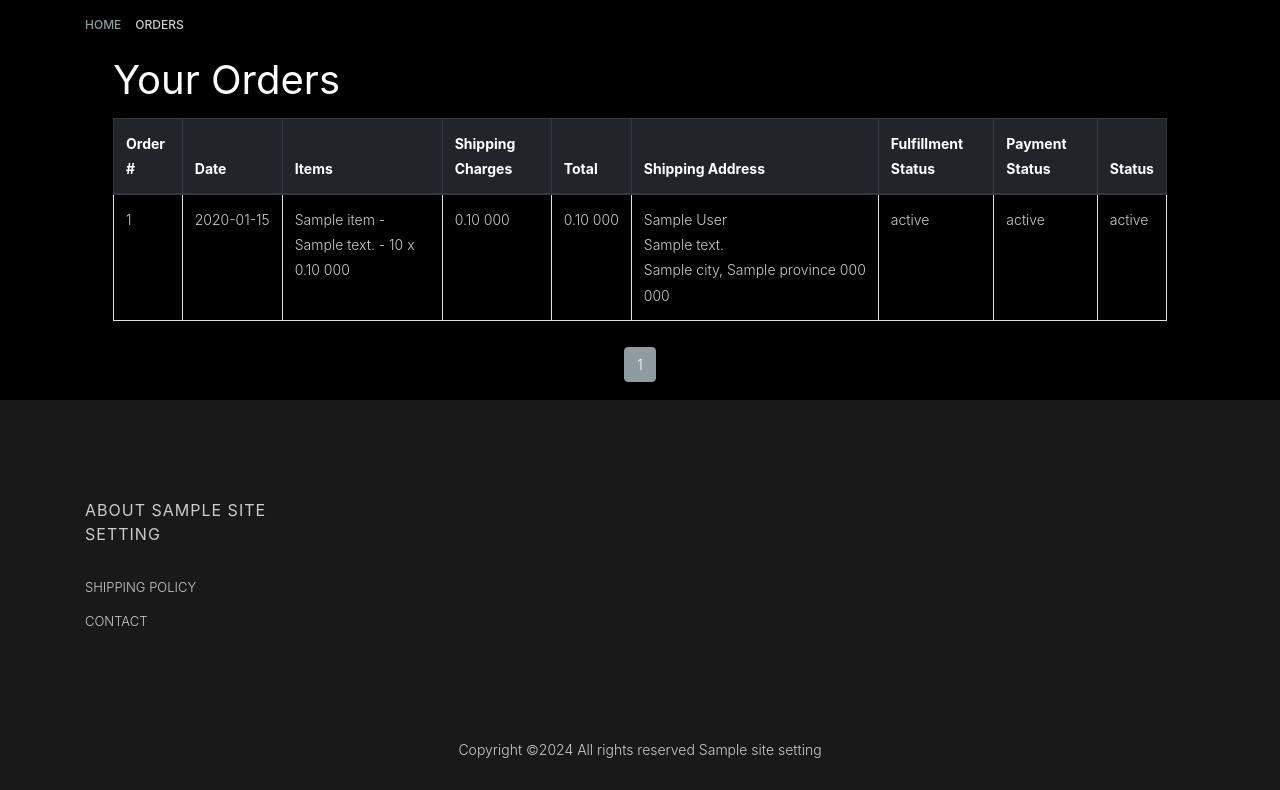
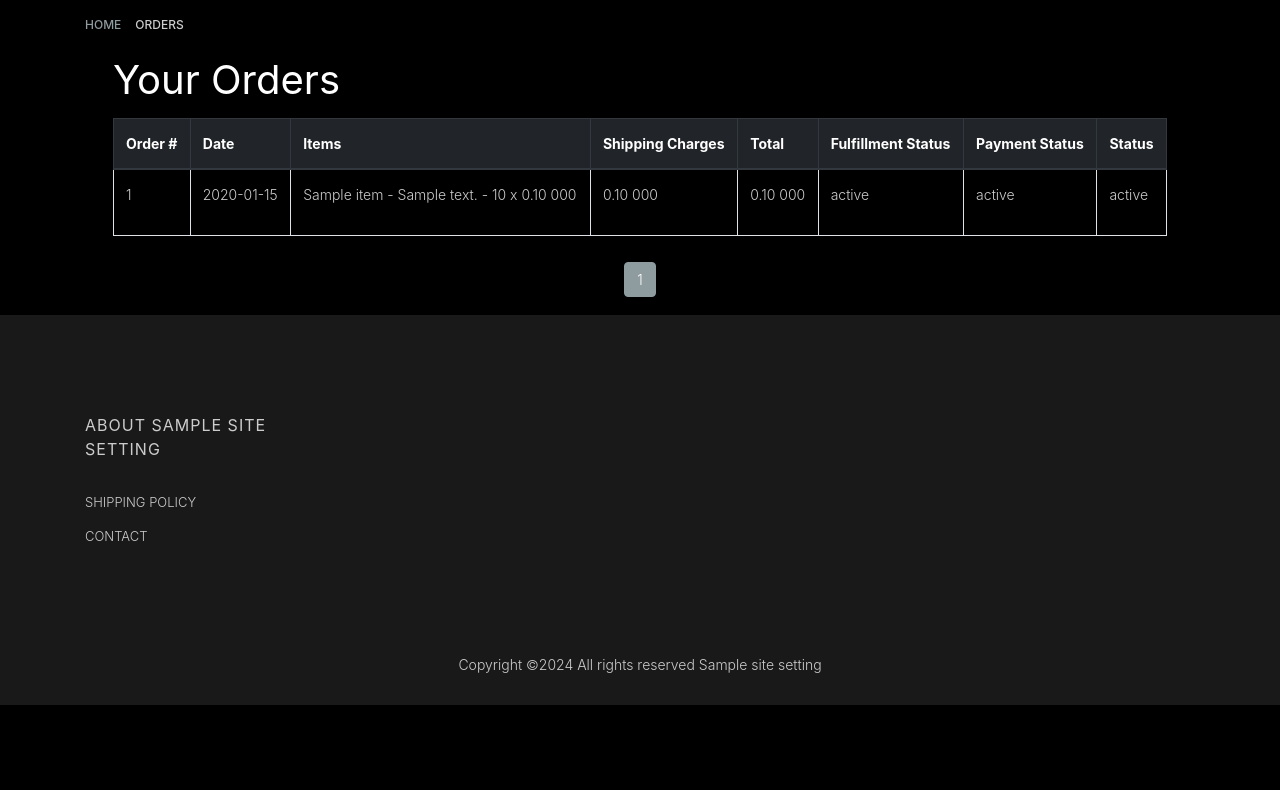
Before and after one commit to niotech/medusa_frontend, a Django app: template bgsos/web/templates/order/order.html in a window 1280 px wide. Shown: the part 132-922 px from the top of the page. After the commit the page ends 837 px from the top, so only its background shows below. Run offline with Django 5.2, Linux system fonts and the light colour scheme; the template is opened without the code that fills it: most values are stand-ins (such as "Sample title", 1, 10 or a date in 2020); grey boxes marked "Sample" are stand-in pictures; some libraries are stand-ins or nearby versions; some web fonts are replaced.

Commit message:
chore: remove shippinh address column on Order page

```diff
--- a/bgsos/web/templates/order/order.html
+++ b/bgsos/web/templates/order/order.html
@@ -33,7 +33,6 @@
                                             <th class="text-wrap">Shipping Charges</th>
                                             <th class="text-wrap">Total</th>
 
-                                            <th class="text-wrap">Shipping Address</th>
                                             <th class="text-wrap">Fulfillment Status</th>
                                             <th class="text-wrap">Payment Status</th>
                                             <th class="text-wrap">Status</th>
@@ -59,13 +58,6 @@
                                             </td>
                                             <td class="text-nowrap">{{ order.total|cents_to_dollars|floatformat:2 }} {{ order.currency_code }}</td>
 
-                                            <td class="text-nowrap">
-                                                {{ order.shipping_address.first_name }} {{ order.shipping_address.last_name }}<br>
-                                                {{ order.shipping_address.address_1 }}<br>
-                                                {{ order.shipping_address.city }}, {{ order.shipping_address.province }}
-                                                {{ order.shipping_address.postal_code }}<br>
-                                                {{ order.shipping_address.country_code|upper }}
-                                            </td>
                                             <td>{{ order.fulfillment_status }}</td>
                                             <td>{{ order.payment_status }}</td>
                                             <td>{{ order.status }}</td>
```
